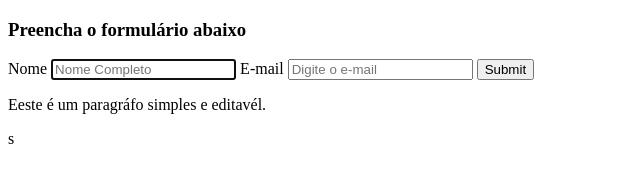
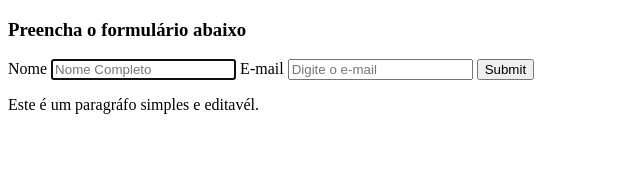
Before and after one commit to rodrigueskaua/HTML5-E-CSS3, a plain HTML site: page Formulário/index.html in a window 1280 px wide. Shown: the full height of the page, 0-640 px from the left. Drawn offline with Linux system fonts and the light colour scheme.

Commit message:
Revert "Update index.html"
This reverts commit b20475a2c1a28459aa1166338d6becc34029d3b5.

```diff
--- a/Formulário/index.html
+++ b/Formulário/index.html
@@ -18,7 +18,7 @@
         </form>
     </div>
     <div>
-        <p contenteditable="true">Eeste é um paragráfo simples e editavél.</p>
+        <p contenteditable="true">Este é um paragráfo simples e editavél.</p>
     </div>
 </body>
-</html>s
+</html>
```
